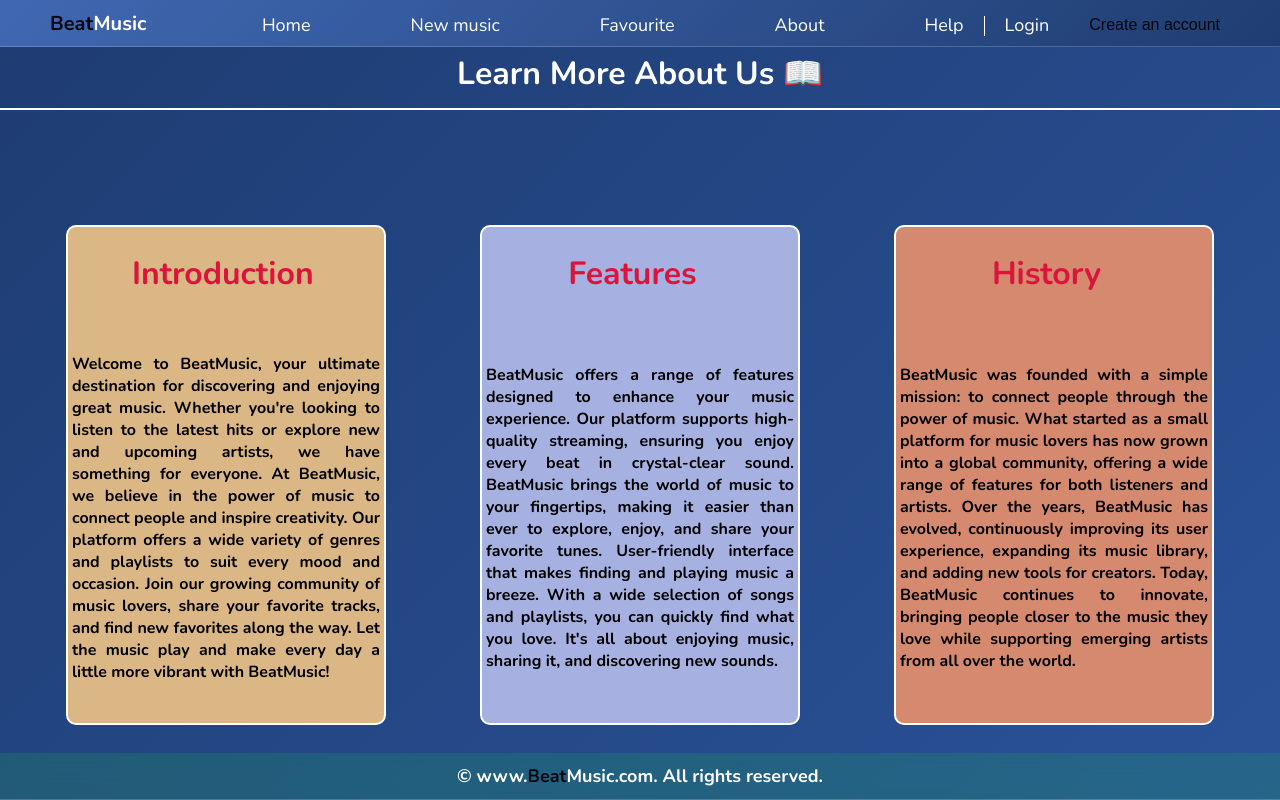
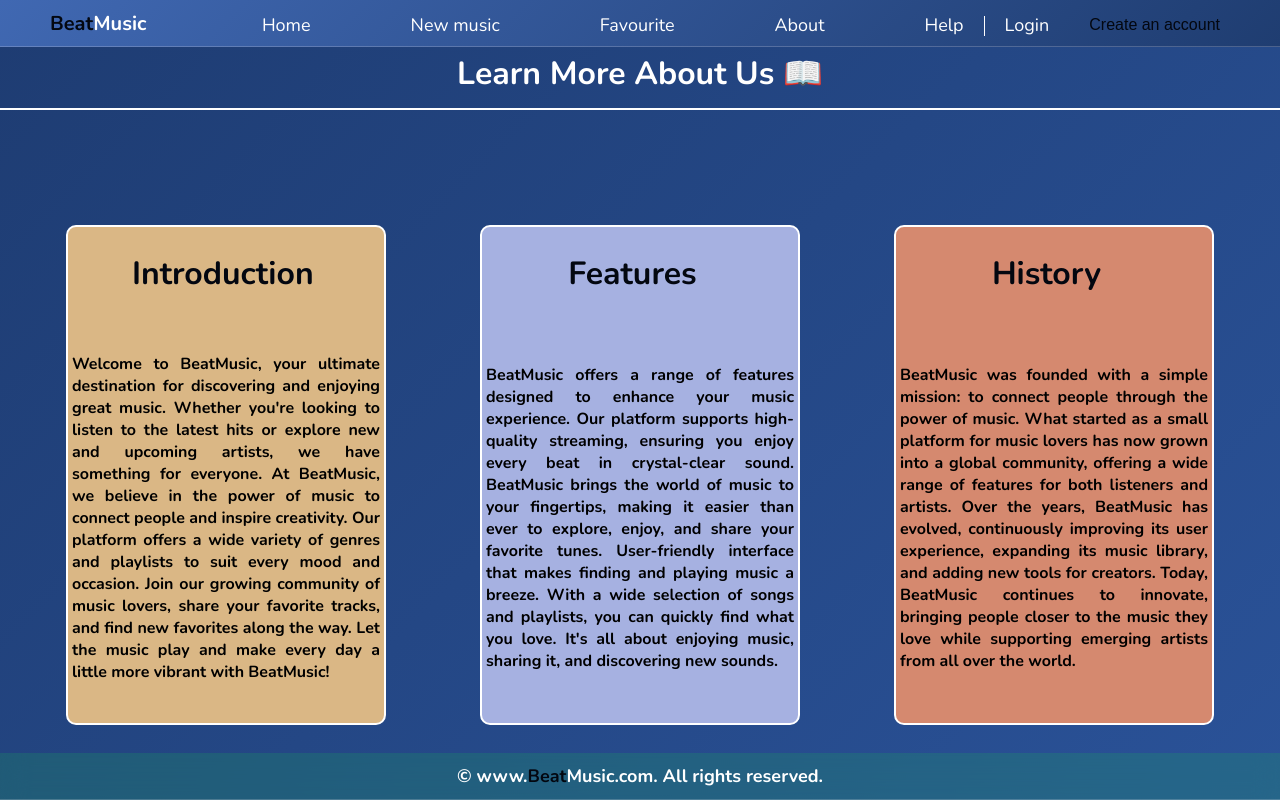
Before and after one commit to dhimanjashan/BeatMusic-Frontend, a React (Create React App) app: page /about in a window 1280 px wide. Built offline with nearby package versions, Linux system fonts and the light colour scheme.

Commit message:
All work done in BeatMusic Website.

```diff
--- a/src/App.css
+++ b/src/App.css
@@ -1210,16 +1210,16 @@ h2 {
 }
 
 .aboutheading2 {
-  color: crimson;
+  color: #030710;
   margin-left: 80px;
 }
 
 .aboutheading3 {
-  color: crimson;
+  color: #030710;
 }
 
 .aboutheading4 {
-  color: crimson;
+  color: #030710;
 }
 
 .aboutparagraph1,
```
